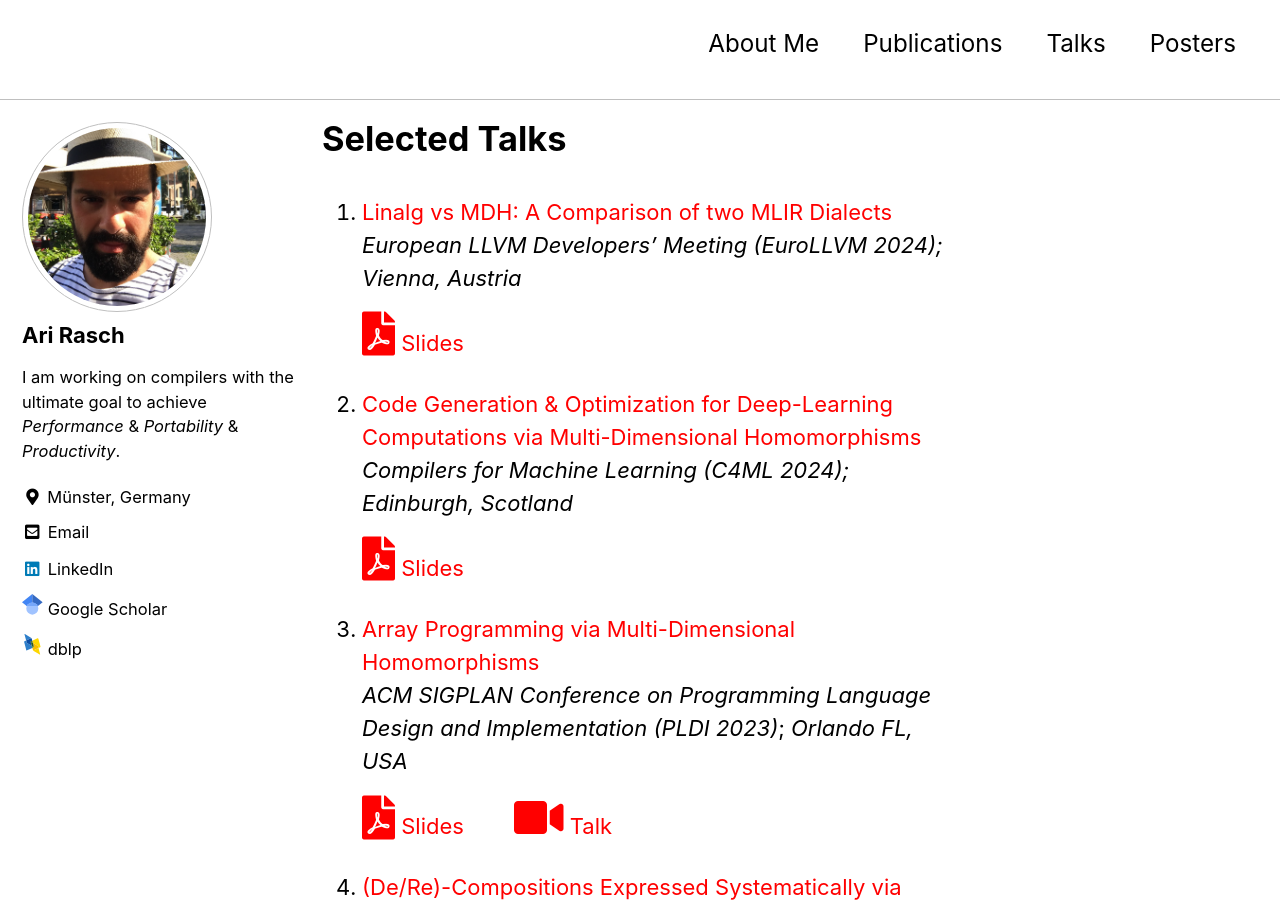
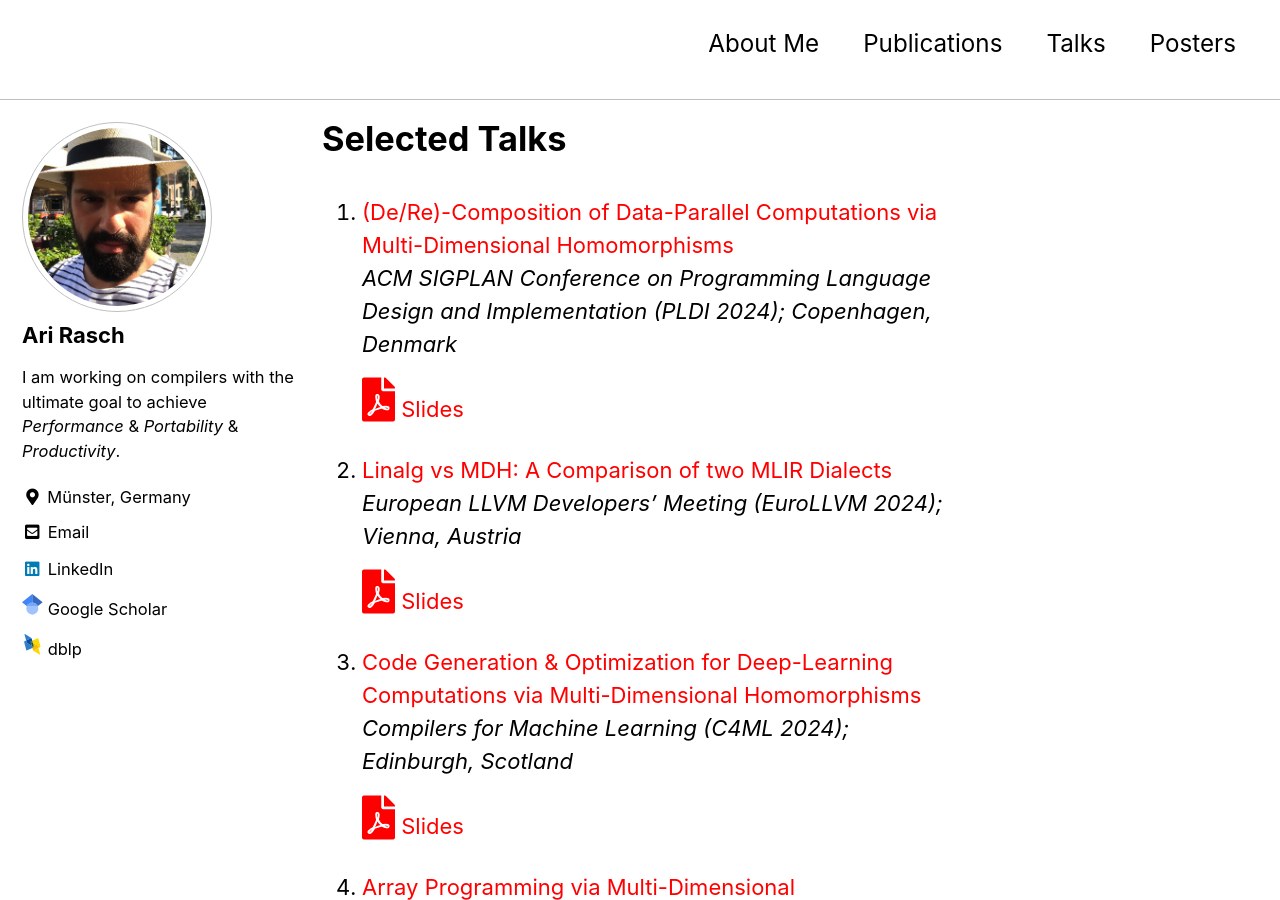
Before and after one commit to AriRasch/arirasch.github.io, a Jekyll site: the page built from talks.md, in a window 1280 px wide and 900 px high. Built offline with Jekyll 4.4.1, drawn with Linux system fonts in a browser that asks for light colours; cached includes are drawn as plain includes; our own code applies the rules of GitHub Pages for plain Markdown files.

Commit message:
Ari rasch patch 1 (#18)
added PLDI'24 talk

```diff
--- a/talks.md
+++ b/talks.md
@@ -5,38 +5,42 @@ author_profile: true
 
 # Selected Talks
 
-1.  [Linalg vs MDH: A Comparison of two MLIR Dialects](https://llvm.swoogo.com/2024eurollvm) \\
+1.  [(De/Re)-Composition of Data-Parallel Computations via Multi-Dimensional Homomorphisms](https://dl.acm.org/doi/10.1145/3665643) \\
+    *ACM SIGPLAN Conference on Programming Language Design and Implementation (PLDI 2024); Copenhagen, Denmark* \\
+    <a href="../assets/files/slides/pldi24/slides.pdf"><i class="fas fa-file-pdf" style="color: red; font-size: 2em; padding-top: .4em"></i></a> [Slides](../assets/files/slides/pldi24/slides.pdf)
+
+2.  [Linalg vs MDH: A Comparison of two MLIR Dialects](https://llvm.swoogo.com/2024eurollvm) \\
     *European LLVM Developers' Meeting (EuroLLVM 2024); Vienna, Austria* \\
-    <a href="../assets/files/slides/eurollvm24/talk_eurollvm24.pdf"><i class="fas fa-file-pdf" style="color: red; font-size: 2em; padding-top: .4em"></i></a> [Slides](../assets/files/slides/eurollvm24/talk_eurollvm24.pdf)
+    <a href="../assets/files/slides/eurollvm24/slides.pdf"><i class="fas fa-file-pdf" style="color: red; font-size: 2em; padding-top: .4em"></i></a> [Slides](../assets/files/slides/eurollvm24/slides.pdf)
 
-2.  [Code Generation & Optimization for Deep-Learning Computations via Multi-Dimensional Homomorphisms](https://www.c4ml.org) \\
+3.  [Code Generation & Optimization for Deep-Learning Computations via Multi-Dimensional Homomorphisms](https://www.c4ml.org) \\
     *Compilers for Machine Learning (C4ML 2024); Edinburgh, Scotland* \\
     <a href="../assets/files/slides/c4ml24/c4ml24_talk.pdf"><i class="fas fa-file-pdf" style="color: red; font-size: 2em; padding-top: .4em"></i></a> [Slides](../assets/files/slides/c4ml24/c4ml24_talk.pdf)
 
-3.  [Array Programming via Multi-Dimensional Homomorphisms](https://pldi23.sigplan.org/home/ARRAY-2023) \\
+4.  [Array Programming via Multi-Dimensional Homomorphisms](https://pldi23.sigplan.org/home/ARRAY-2023) \\
     *ACM SIGPLAN Conference on Programming Language Design and Implementation (PLDI 2023)*; *Orlando FL, USA*\\
     <a href="../assets/files/slides/pldi23/slides.pdf"><i class="fas fa-file-pdf" style="color: red; font-size: 2em; padding-top: .4em"></i></a> [Slides](../assets/files/slides/pldi23/slides.pdf)
     <a href="https://www.youtube.com/watch?v=FAwgO86b6oo"><i class="fas fa-video" style="color: red; font-size: 2em; padding-top: .4em; padding-left: 1em"></i></a> [Talk](https://www.youtube.com/watch?v=FAwgO86b6oo)
 
-4.  [(De/Re)-Compositions Expressed Systematically via MDH-Based Schedules](https://dl.acm.org/doi/abs/10.1145/3578360.3580269) \\
+5.  [(De/Re)-Compositions Expressed Systematically via MDH-Based Schedules](https://dl.acm.org/doi/abs/10.1145/3578360.3580269) \\
     *ACM SIGPLAN International Conference on Compiler Construction (CC 2023)*; *Montreal, Canada*\\
     <a href="../assets/files/slides/cc23/slides.pdf"><i class="fas fa-file-pdf" style="color: red; font-size: 2em; padding-top: .4em"></i></a> [Slides](../assets/files/slides/cc23/slides.pdf)
 
-5.  [Auto-Tuning Framework (ATF)](https://www.lorentzcenter.nl/generic-autotuning-technology-for-gpu-applications.html) \\
+6.  [Auto-Tuning Framework (ATF)](https://www.lorentzcenter.nl/generic-autotuning-technology-for-gpu-applications.html) \\
     *Generic Autotuning Technology for GPU Applications (Lorentz Center 2022)*; *Leiden, Netherlands*\\
     <a href="../assets/files/slides/lorentz22/slides.pdf"><i class="fas fa-file-pdf" style="color: red; font-size: 2em; padding-top: .4em"></i></a> [Slides](../assets/files/slides/lorentz22/slides.pdf)
 
-6.  [Efficient Auto-Tuning of Parallel Programs with Interdependent Tuning Parameters via Auto-Tuning Framework (ATF)](https://dl.acm.org/doi/abs/10.1145/3427093) \\
+7.  [Efficient Auto-Tuning of Parallel Programs with Interdependent Tuning Parameters via Auto-Tuning Framework (ATF)](https://dl.acm.org/doi/abs/10.1145/3427093) \\
     *International Conference on High-Performance Embedded Architectures and Compilers (HiPEAC 2021)*; *online event*\\
     <a href="../assets/files/slides/hipeac21/slides.pdf"><i class="fas fa-file-pdf" style="color: red; font-size: 2em; padding-top: .4em"></i></a> [Slides](../assets/files/slides/hipeac21/slides.pdf)
     <a href="https://www.youtube.com/watch?v=PRUbf1R-lZ0"><i class="fas fa-video" style="color: red; font-size: 2em; padding-top: .4em; padding-left: 1em"></i></a> [Talk](https://www.youtube.com/watch?v=PRUbf1R-lZ0)
 
-7.  [Using MLIR for Multi-Dimensional Homomorphisms](https://groups.google.com/a/tensorflow.org/g/mlir/c/CxFj0UKBBRw) \\
+8.  [Using MLIR for Multi-Dimensional Homomorphisms](https://groups.google.com/a/tensorflow.org/g/mlir/c/CxFj0UKBBRw) \\
     *Google SIG MLIR Open Design Meeting 2020*; *online event*\\
     <a href="../assets/files/slides/google20/slides.pdf"><i class="fas fa-file-pdf" style="color: red; font-size: 2em; padding-top: .4em"></i></a> [Slides](../assets/files/slides/google20/slides.pdf)
     <a href="https://www.youtube.com/watch?v=RQR_9tHscMI"><i class="fas fa-video" style="color: red; font-size: 2em; padding-top: .4em; padding-left: 1em"></i></a> [Talk](https://www.youtube.com/watch?v=RQR_9tHscMI)
 
-8.  [md_stencil: High-Performance Stencil Computations on CPU and GPU via Multi-Dimensional Homomorphisms](https://pact20.cc.gatech.edu/acm-src/) \\
+9.  [md_stencil: High-Performance Stencil Computations on CPU and GPU via Multi-Dimensional Homomorphisms](https://pact20.cc.gatech.edu/acm-src/) \\
     *International Conference on Parallel Architectures and Compilation Techniques (PACT 2020)*; *online event*\\
     <a href="../assets/files/slides/pact20/slides.pdf"><i class="fas fa-file-pdf" style="color: red; font-size: 2em; padding-top: .4em"></i></a> [Slides](../assets/files/slides/pact20/slides.pdf)
     <a href="https://www.youtube.com/watch?v=DGWjHudmkUc&t=4s"><i class="fas fa-video" style="color: red; font-size: 2em; padding-top: .4em; padding-left: 1em"></i></a> [Talk](https://www.youtube.com/watch?v=DGWjHudmkUc&t=4s)
```
Also changed, not shown: 2 other files.
